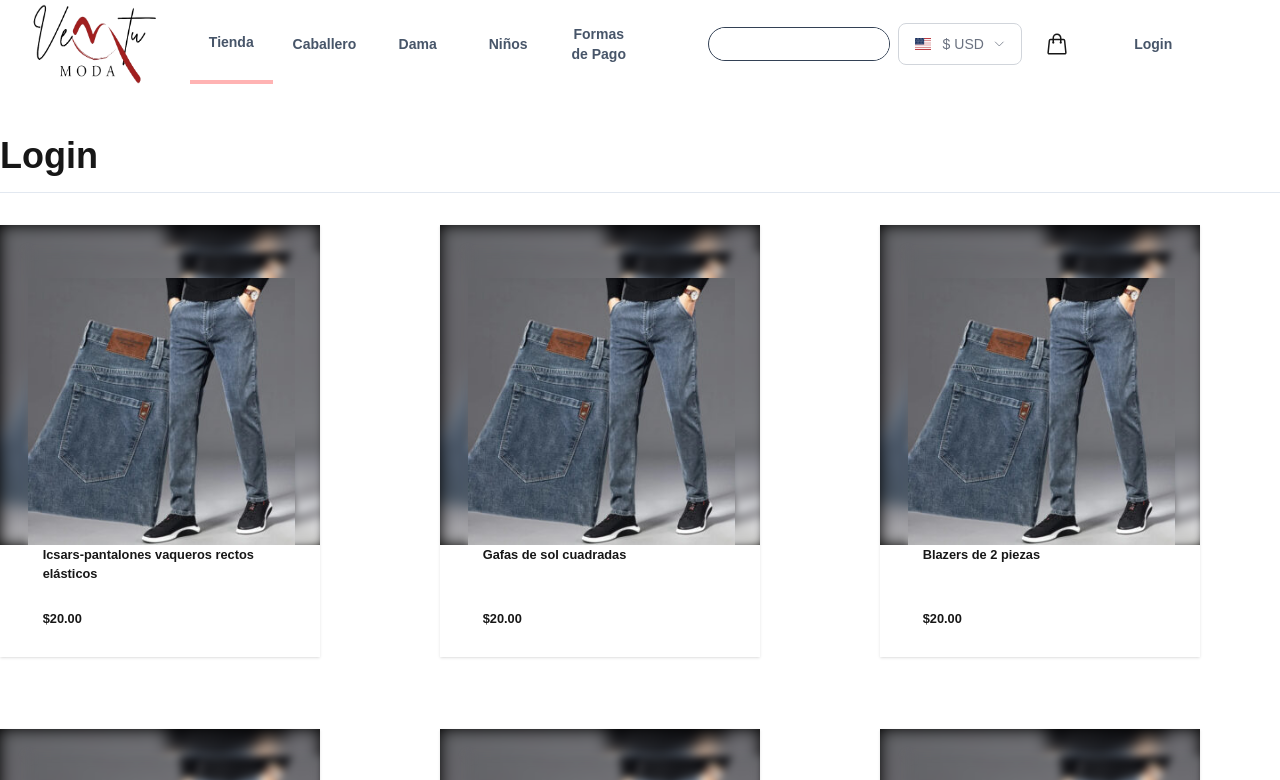
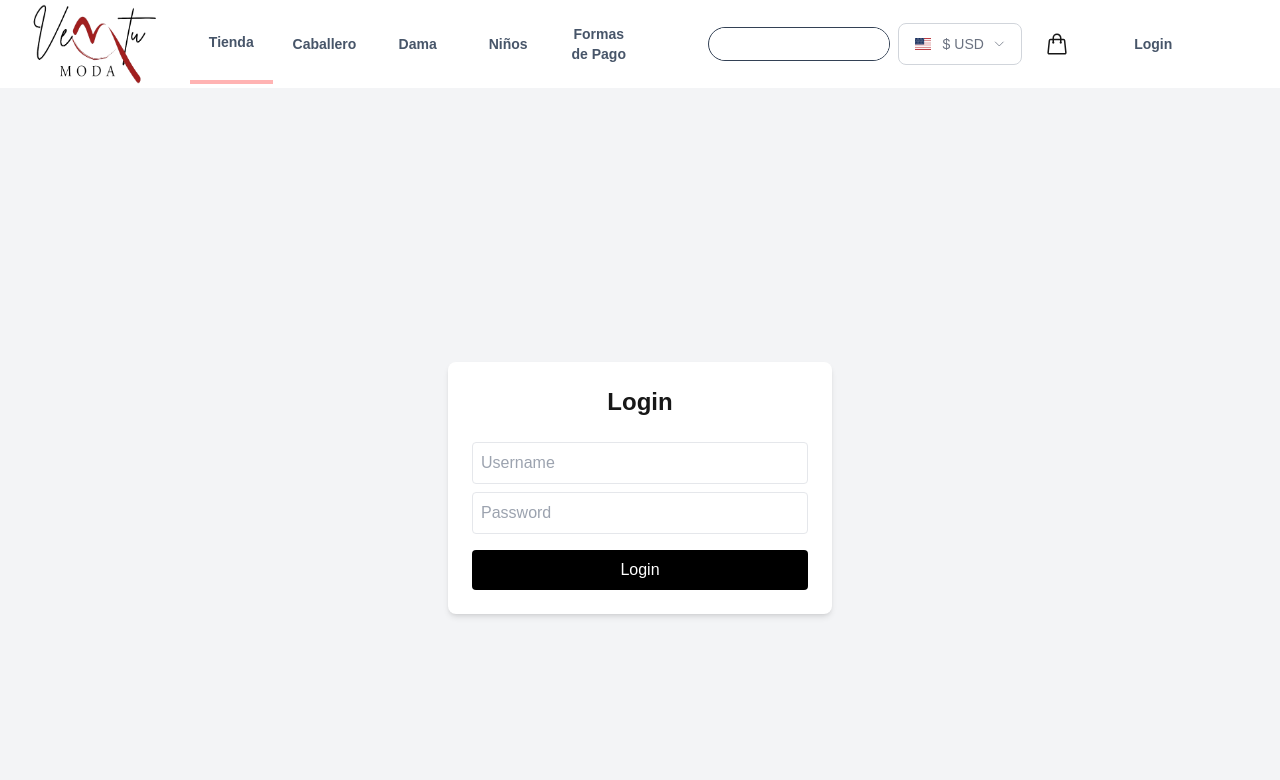
Before and after one commit to zenx5/ventumoda-next, a Next.js app: page /login in a window 1280 px wide. Shown: the top 780 px of the page. Built offline with nearby package versions, Linux system fonts and the light colour scheme.

Commit message:
feat: Implementación de páginas de administración
Este commit añade las páginas de administración para productos y facturas, incluyendo un layout básico con sidebar y la funcionalidad de listar productos y facturas.  También se incluye una página de login.

[by Kommiter]

```diff
--- /dev/null
+++ b/src/app/admin/invoices/page.tsx
@@ -0,0 +1,35 @@
+export default async function Page() {
+    const invoices:typeInvoices[] = []
+
+    return (
+      <div className="p-6 bg-gray-100 min-h-screen w-full">
+          <div className="flex flex-row justify-between">
+              <h1 className="text-3xl font-bold">Facturas</h1>
+          </div>
+        <div className="mt-4 bg-white p-4 rounded-lg shadow-md">
+            <table className="w-full">
+                <thead>
+                    <tr>
+                        <th>ID</th>
+                        <th>Descripción</th>
+                        <th>Cliente</th>
+                        <th>Metodo de Pago</th>
+                        <th>Articulos</th>
+                        <th>Total</th>
+                    </tr>
+                </thead>
+                <tbody>
+                    { invoices.map( invoice => <tr key={invoice.id}>
+                        <td>{ invoice.id }</td>
+                        <td>{ invoice.description }</td>
+                        <td>{ invoice.client.name }</td>
+                        <td>{ invoice.paymentMethod }</td>
+                        <td>{ invoice.products.length }</td>
+                        <td>{ invoice.total }</td>
+                    </tr>)}
+                </tbody>
+            </table>
+        </div>
+      </div>
+    );
+}
--- /dev/null
+++ b/src/app/admin/layout.tsx
@@ -0,0 +1,19 @@
+export default function Layout({ children }:{ children:any }){
+
+    return (
+        <div className="flex h-screen bg-gray-100">
+            {/* Sidebar */}
+            <Sidebar/>
+            { children }
+        </div>
+    )
+}
+
+function Sidebar(){
+
+    return <div className="w-64 bg-slate-200 p-5 shadow-xl">
+        <nav className="mt-5">
+
+        </nav>
+    </div>
+}
--- /dev/null
+++ b/src/app/admin/products/page.tsx
@@ -0,0 +1,41 @@
+
+export default async function Page() {
+  const products:typeProductQuantifiable[] = []
+
+  return (
+    <div className="p-6 bg-gray-100 min-h-screen w-full">
+        <div className="flex flex-row justify-between">
+            <h1 className="text-3xl font-bold">Productos</h1>
+            <button className="bg-white py-1 px-4 rounded">Agregar Producto</button>
+        </div>
+      <div className="mt-4 bg-white p-4 rounded-lg shadow-md">
+        <table className="w-full">
+          <thead>
+              <tr>
+                  <th>ID</th>
+                  <th>Nombre</th>
+                  <th>Cliente</th>
+                  <th>Descripción</th>
+                  <th>Stock</th>
+                  <th>Precio</th>
+              </tr>
+          </thead>
+          <tbody>
+              { products.map( product => <tr key={product.id}>
+                  <td>{ product.id }</td>
+                  <td>
+                    <span>
+                      <span>{ product.title }</span>
+                      <span>{ product.slug }</span>
+                    </span>
+                  </td>
+                  <td>{ product.content.substring(0,10) }</td>
+                  <td>{ product.quantity }</td>
+                  <td>{ product.price }</td>
+              </tr>)}
+          </tbody>
+      </table>
+      </div>
+    </div>
+  );
+}
--- /dev/null
+++ b/src/app/login/page.tsx
@@ -0,0 +1,73 @@
+"use client"
+import { useRouter } from "next/navigation";
+import { useReducer } from "react";
+
+type typeForm = {
+  username: string
+  password: string
+}
+
+const initForm = {
+  username: "",
+  password: "",
+}
+
+function reducerForm(state:typeForm, action:{ type:string, payload?:string }) {
+  if( action.payload && action.type==='set_username' ) return { ...state, username:action.payload }
+  else if( action.payload && action.type==='set_password' ) return { ...state, password:action.payload }
+  else if( action.type==='clean' ) return initForm
+  return state
+}
+
+export default function App() {
+  const router = useRouter()
+  const [form, dispatch] = useReducer(reducerForm, initForm)
+
+  const handleAction = async () => {
+    const response = await fetch('/api/auth', {
+      method:'post',
+      body: JSON.stringify({
+        username  : form.username,
+        password  : form.password
+      })
+    })
+    const { token, logged } = await response.json()
+    if( token ) {
+      sessionStorage.setItem('user-dash', JSON.stringify({
+        token,
+        ...logged
+      }) )
+      router.push('/admin/products')
+    }
+  }
+
+  return (
+    <div className="flex h-screen items-center justify-center bg-gray-100">
+      <div className="bg-white p-6 rounded-lg shadow-md w-96">
+        <h2 className="text-2xl font-bold text-center">
+          Login
+        </h2>
+        <form className="mt-4">
+          <input
+            type="text"
+            placeholder="Username"
+            value={form.username}
+            onChange={ev => dispatch({ type:'set_username', payload:ev.target.value })}
+            className="w-full p-2 border rounded mt-2"
+          />
+          <input
+            type="password"
+            placeholder="Password"
+            value={form.password}
+            onChange={ev => dispatch({ type:'set_password', payload:ev.target.value })}
+            className="w-full p-2 border rounded mt-2"
+          />
+          <button
+            type="button"
+            className="mt-4 bg-black text-white p-2 rounded w-full"
+            onClick={handleAction}>Login</button>
+        </form>
+      </div>
+    </div>
+  );
+}
```
